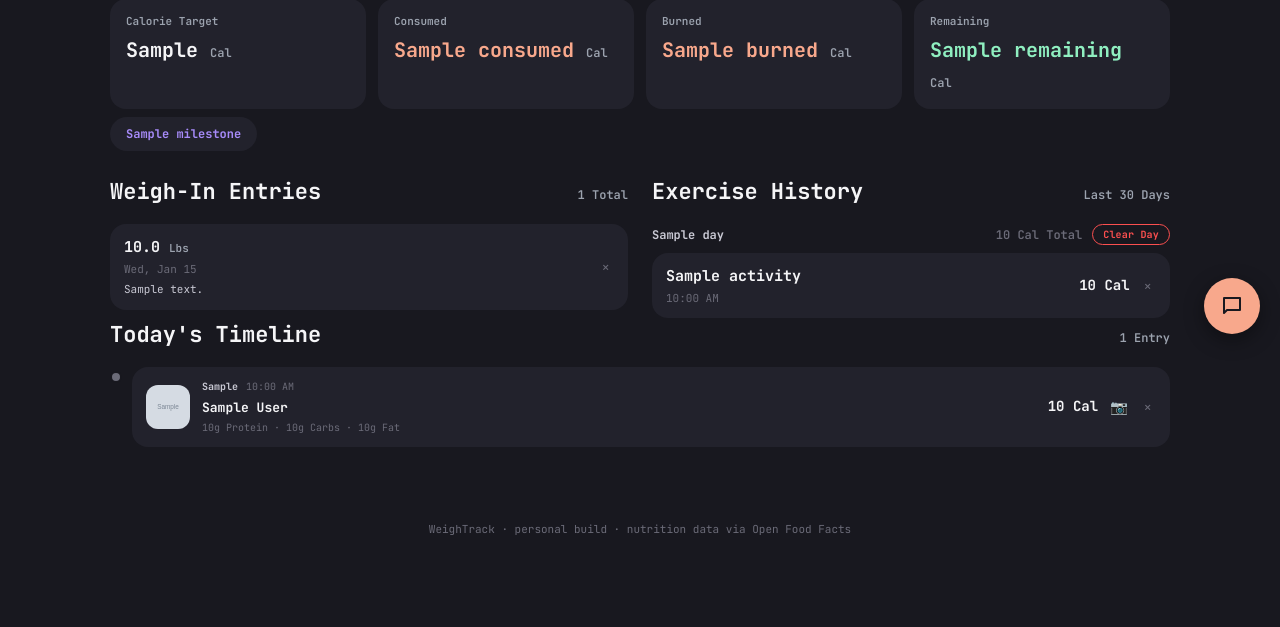
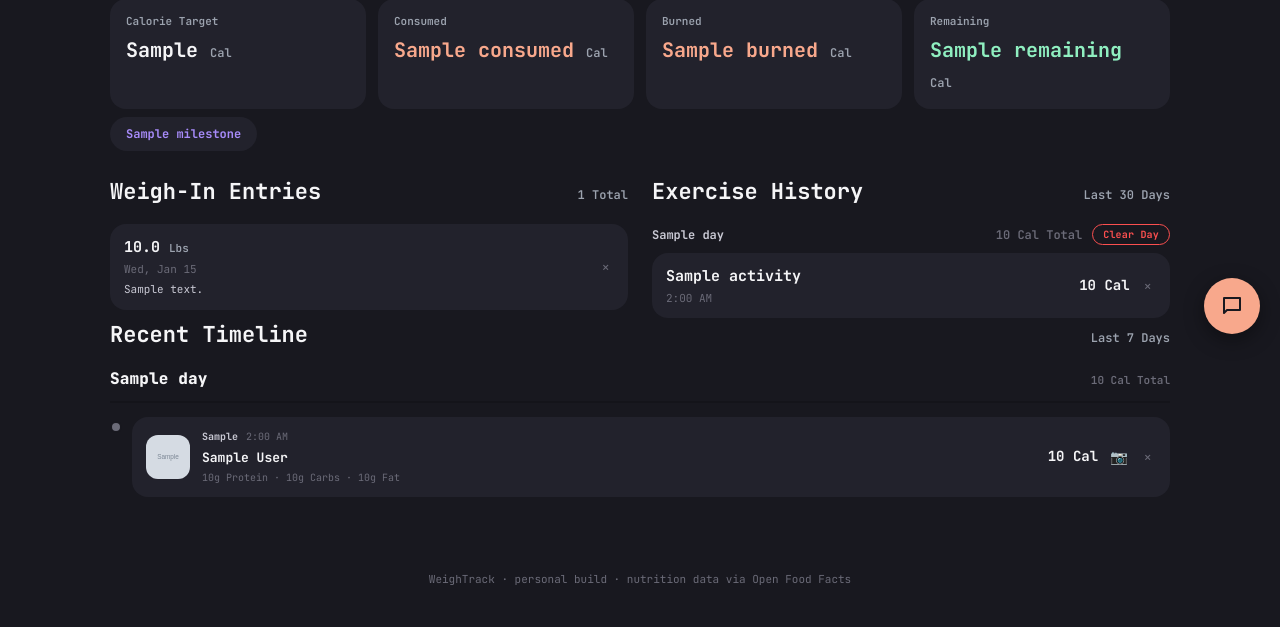
Before and after one commit to Silken8888/weighttrack, a Flask app: template templates/dashboard.html in a window 1280 px wide. Shown: the part 446-1073 px from the top of the page. Before the commit the page ends 981 px from the top, so only its background shows below. Run offline with Flask 3, Linux system fonts and the light colour scheme; tables that the repository leaves empty hold one stand-in row (values such as "Sample post"); the template is opened without the code that fills it: values that come from a table or form of the project are taken from there, most other values are stand-ins (such as "Sample title", 1, 10 or a date in 2020); grey boxes marked "Sample" are stand-in pictures; some libraries are stand-ins or nearby versions.

Commit message:
Add files via upload

```diff
--- a/app.py
+++ b/app.py
@@ -478,14 +478,24 @@ def _extract_tool_input(data, tool_name):
 
 def _user_timezone():
     """Reads the browser-detected IANA timezone from a cookie (set by
-    JS on every page load -- see resolveTimezone() in main.js), falling
-    back to UTC if it's missing or invalid. This is the fix for a real,
-    systemic bug: every 'today' boundary in this app used to be
-    computed in UTC, meaning anything logged in the evening (in most US
-    timezones, several hours behind UTC) got stamped with *tomorrow's*
-    UTC date -- it would vanish from "today" and only reappear once the
-    UTC clock rolled over hours later, which looks exactly like
-    yesterday's data haunting today.
+    JS on every page load -- see resolveTimezone() in main.js). Falls
+    back to America/Los_Angeles, not UTC.
+
+    Confirmed live, twice now, that the cookie can fail to arrive even
+    when everything server-side is correct -- once from stale browser
+    caching (fixed separately), and once in a fresh private-browsing
+    session with no cache and no old cookies at all, which rules out
+    caching as the cause there. Something about cookie writes from
+    client-side JS just isn't reliable enough in every browsing context
+    to be the *only* thing standing between this app and correct day
+    boundaries. This is a single-user personal app, not a product
+    serving people in different timezones -- defaulting to this
+    specific user's actual, already-confirmed timezone (Central Coast,
+    California, per the location stamp) whenever detection fails is a
+    far smaller risk than defaulting to UTC, which is *never* correct
+    for this user and is exactly what caused the original bug. The
+    cookie still refines this when it works; it's no longer load-
+    bearing for correctness.
     """
     tz_name = request.cookies.get("wt_tz")
     if tz_name:
@@ -493,7 +503,7 @@ def _user_timezone():
             return ZoneInfo(tz_name)
         except Exception:  # noqa: BLE001 -- any bad/unknown tz string falls back safely
             pass
-    return ZoneInfo("UTC")
+    return ZoneInfo("America/Los_Angeles")
 
 
 def _local_today(tz=None):
@@ -905,7 +915,10 @@ def _job_tz(job):
     """Background job workers have no Flask request context, so they
     can't read the timezone cookie directly -- the route handler that
     enqueued the job captures it into job["tz"] first (see each route
-    below), and this turns that back into a ZoneInfo here.
+    below), and this turns that back into a ZoneInfo here. Same
+    America/Los_Angeles fallback as _user_timezone(), for the same
+    reason -- the cookie has proven unreliable enough that UTC is the
+    wrong thing to fall back to for this specific user.
     """
     tz_name = job.get("tz")
     if tz_name:
@@ -913,7 +926,7 @@ def _job_tz(job):
             return ZoneInfo(tz_name)
         except Exception:  # noqa: BLE001
             pass
-    return ZoneInfo("UTC")
+    return ZoneInfo("America/Los_Angeles")
 
 
 def _run_exercise_estimate(app, job):
@@ -2326,7 +2339,39 @@ def register_routes(app):
         entries = _todays_log_entries()
         consumed = round(sum(e.calories or 0 for e in entries)) if entries else 0
 
+        # Grouped by day (last 7 days), bold-headered per day -- directly
+        # requested after entries from different days visually ran
+        # together with no separation. Also means any future day-
+        # boundary misattribution would show up immediately under the
+        # wrong header instead of blending in silently, the way this
+        # bug did before it was caught.
         today = _local_today()
+        food_history_start, _ = _local_day_bounds_utc(today - timedelta(days=7))
+        recent_food = db.session.execute(
+            db.select(FoodLogEntry)
+            .filter(FoodLogEntry.logged_at >= food_history_start)
+            .order_by(FoodLogEntry.logged_at.desc())
+        ).scalars().all()
+
+        food_by_day = {}
+        food_day_order = []
+        for e in recent_food:
+            day = _to_local_date(e.logged_at)
+            if day not in food_by_day:
+                food_by_day[day] = []
+                food_day_order.append(day)
+            food_by_day[day].append(e)
+
+        timeline_history = [
+            {
+                "date": day,
+                "label": "Today" if day == today else day.strftime("%A, %b %-d"),
+                "entries": food_by_day[day],
+                "total": round(sum(e.calories or 0 for e in food_by_day[day])),
+            }
+            for day in food_day_order
+        ]
+
         start, end = _local_day_bounds_utc(today)
         exercise_today = db.session.execute(
             db.select(ExerciseEntry)
@@ -2377,6 +2422,7 @@ def register_routes(app):
             profile=profile,
             weigh_ins=list(reversed(weigh_ins)),
             log_entries=entries,
+            timeline_history=timeline_history,
             calories_today=round(consumed) if entries else None,
             latest_weight=latest_weight,
             pounds_lost=pounds_lost,
--- a/static/css/style.css
+++ b/static/css/style.css
@@ -1262,6 +1262,33 @@ button { font-family: inherit; cursor: pointer; }
   margin-bottom: 20px;
 }
 
+.timeline-day-group {
+  margin-bottom: 28px;
+}
+
+.timeline-day-group__label {
+  font-family: var(--font-display);
+  font-weight: 800;
+  font-size: 16px;
+  letter-spacing: 0.01em;
+  color: var(--text);
+  margin: 0 0 14px;
+  padding-bottom: 10px;
+  border-bottom: 2px solid var(--surface-2);
+  display: flex;
+  justify-content: space-between;
+  align-items: baseline;
+}
+
+.timeline-day-group__label span {
+  font-family: var(--font-body);
+  font-weight: 600;
+  font-size: 11px;
+  color: var(--text-faint);
+  text-transform: none;
+  letter-spacing: normal;
+}
+
 .exercise-day-group__label {
   font-family: var(--font-body);
   font-weight: 700;
--- a/templates/dashboard.html
+++ b/templates/dashboard.html
@@ -203,13 +203,19 @@
 
   <section>
     <div class="library-header">
-      <h2>Today's Timeline</h2>
-      <span class="library-count">{{ log_entries|length }} Entr{{ 'y' if log_entries|length == 1 else 'ies' }}</span>
+      <h2>Recent Timeline</h2>
+      <span class="library-count">Last 7 Days</span>
     </div>
 
-    {% if log_entries %}
-      <ol class="timeline" id="timeline-list">
-        {% for entry in log_entries %}
+    {% if timeline_history %}
+      {% for day in timeline_history %}
+        <div class="timeline-day-group">
+          <p class="timeline-day-group__label">
+            {{ day.label }}
+            <span>{{ day.total }} Cal Total</span>
+          </p>
+          <ol class="timeline">
+            {% for entry in day.entries %}
               <li class="timeline__item timeline__item--{{ entry.meal_type }}" data-log-id="{{ entry.id }}">
                 <span class="timeline__dot"></span>
                 <div class="timeline__card">
@@ -266,9 +272,11 @@
               </li>
             {% endfor %}
           </ol>
+        </div>
+      {% endfor %}
     {% else %}
       <div class="empty-state">
-        Nothing logged yet today. Head to the Log tab to add something.
+        Nothing logged in the last 7 days. Head to the Log tab to add something.
       </div>
     {% endif %}
   </section>
```
Also changed, not shown: README.md. Lines whose indentation alone changed are shown as unchanged.
